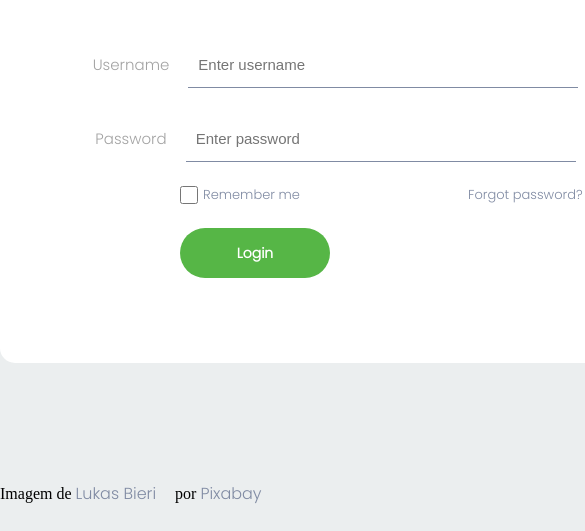
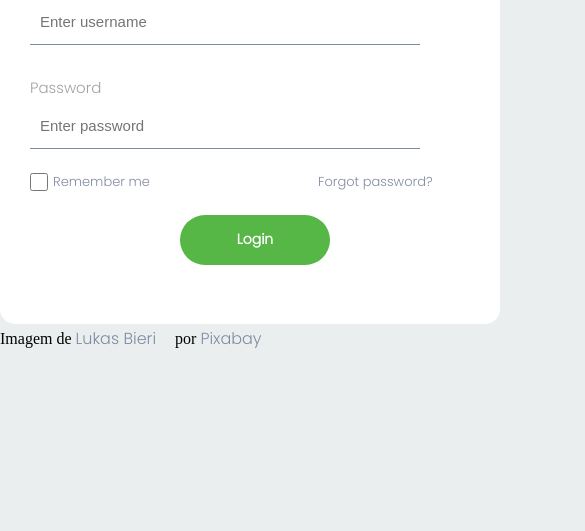
Before and after one commit to viniciuscunha900/TelaDeLogin, a plain HTML site: page index.html in a window 390 px wide. Shown: the part 313-844 px from the top of the page, 585 px wide, since content can reach past the window. Drawn offline with Linux system fonts and the light colour scheme.

Commit message:
adicionando media queries e finalizando layout

```diff
--- a/css/style.css
+++ b/css/style.css
@@ -174,3 +174,25 @@ form fieldset a button:hover{
 input:focus {
   outline: 0;
 }
+
+@media (max-width: 568px){
+  #container{
+    margin: 0px;
+    padding: 0px;
+    width: 483px;
+    height: 568px;
+    overflow-x: hidden;
+  }
+  #link div{
+    margin-left: 0px;
+  }
+}
+@media (max-width: 667px){
+  #container{
+    margin: 0px;
+    padding: 0px;
+    width: 500px;
+    height: 637px;
+    overflow-x: hidden;
+  }
+}
```
